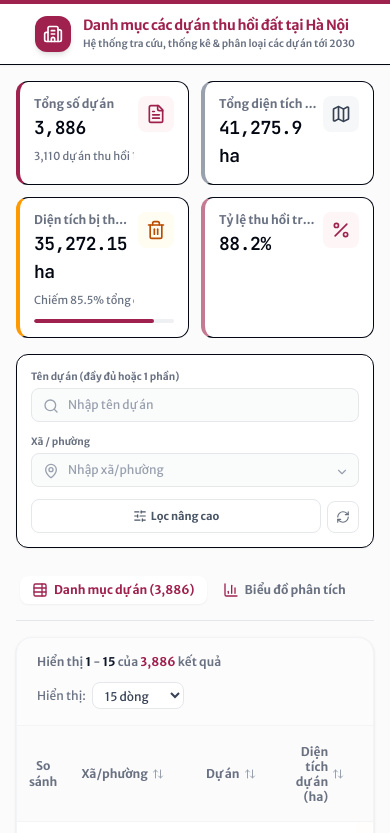
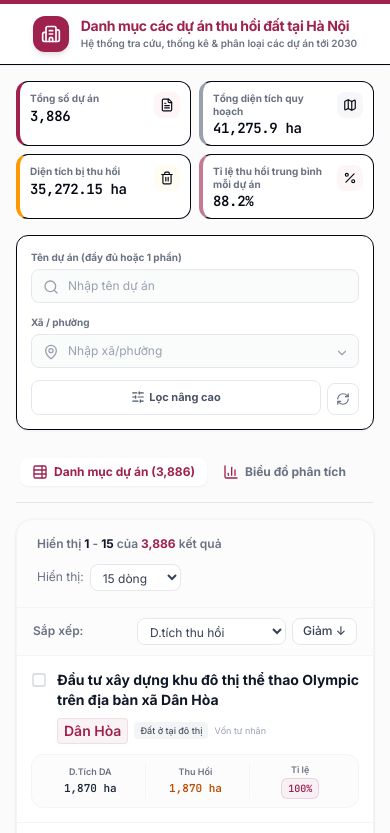
Before and after one commit to Roby-web/Tra-cuu-du-an-thu-hoi-dat-ha-noi, a React (Vite) app: page / in a window 390 px wide. Shown: the top 833 px of the page. Built offline with nearby package versions, Linux system fonts and the light colour scheme.

Commit message:
refactor: improve mobile layout and search accuracy
- Switch font to Inter for better readability
- Refine StatsGrid for responsive small-screen display
- Improve project search highlighting by normalizing Vietnamese 'đ/Đ'
- Standardize terminology to "tỉ lệ" throughout UI

```diff
--- a/src/components/CompareDrawer.tsx
+++ b/src/components/CompareDrawer.tsx
@@ -218,7 +218,7 @@
                   {/* Ratio Row */}
                   <tr>
                     <td className="py-4 px-4 font-semibold text-gray-500 text-xs text-[#9f224e]">
-                      TỶ LỆ THU HỒI ĐẤT
+                      TỈ LỆ THU HỒI ĐẤT
                     </td>
                     {selectedProjects.map((p, idx) => {
                       const ratio = p.dienTichDa > 0 ? (p.dienTichTh / p.dienTichDa) * 100 : 100;
--- a/src/components/ProjectTable.tsx
+++ b/src/components/ProjectTable.tsx
@@ -84,11 +84,23 @@
 
   // Highlight search terms helper
   const highlightText = (text: string, highlight: string) => {
-    if (!highlight || !text) return <span className="font-sans text-sm">{text}</span>;
+    const trimmed = (highlight || "").trim();
+    if (!trimmed || !text) return <span className="font-sans text-sm">{text}</span>;
 
     // Normalize to find matching indices without tone-sensitivity but display original text
-    const cleanText = text.toLowerCase().normalize("NFD").replace(/[\u0300-\u036f]/g, "");
-    const cleanHighlight = highlight.toLowerCase().normalize("NFD").replace(/[\u0300-\u036f]/g, "");
+    const cleanText = text
+      .toLowerCase()
+      .normalize("NFD")
+      .replace(/[\u0300-\u036f]/g, "")
+      .replace(/đ/g, "d")
+      .replace(/Đ/g, "d");
+
+    const cleanHighlight = trimmed
+      .toLowerCase()
+      .normalize("NFD")
+      .replace(/[\u0300-\u036f]/g, "")
+      .replace(/đ/g, "d")
+      .replace(/Đ/g, "d");
 
     const parts: React.ReactNode[] = [];
     let lastIndex = 0;
@@ -102,13 +114,13 @@
         parts.push(text.slice(lastIndex, index));
       }
       // Add highlighted text
-      const matchText = text.slice(index, index + highlight.length);
+      const matchText = text.slice(index, index + trimmed.length);
       parts.push(
         <mark key={index} className="bg-amber-100 text-amber-900 rounded px-0.5 font-sans font-medium">
           {matchText}
         </mark>
       );
-      lastIndex = index + highlight.length;
+      lastIndex = index + trimmed.length;
       index = cleanText.indexOf(cleanHighlight, lastIndex);
     }
 
@@ -150,8 +162,36 @@
         </div>
       </div>
 
+      {/* Mobile Sort Control */}
+      <div className="md:hidden px-4 py-2.5 bg-gray-50/50 border-b border-gray-100 flex items-center justify-between gap-2">
+        <span className="text-xs text-gray-500 font-semibold font-sans">Sắp xếp:</span>
+        <div className="flex gap-1.5 flex-1 max-w-[220px]">
+          <select
+            id="mobile-sort-field"
+            value={sortField}
+            onChange={(e) => {
+              handleSort(e.target.value as SortField);
+            }}
+            className="flex-1 px-2 py-1 bg-white border border-gray-200 rounded-lg text-xs font-sans text-gray-700 outline-none focus:border-[#9f224e]"
+          >
+            <option value="dienTichTh">D.tích thu hồi</option>
+            <option value="dienTichDa">D.tích dự án</option>
+            <option value="tenDuAn">Tên dự án</option>
+            <option value="xaPhuong">Xã/phường</option>
+            <option value="tyLeTh">Tỉ lệ thu hồi</option>
+          </select>
+          <button
+            type="button"
+            onClick={() => setSortOrder(sortOrder === "asc" ? "desc" : "asc")}
+            className="px-2.5 py-1 bg-white border border-gray-200 rounded-lg text-xs font-sans text-gray-700 hover:bg-gray-50 font-medium"
+          >
+            {sortOrder === "asc" ? "Tăng ↑" : "Giảm ↓"}
+          </button>
+        </div>
+      </div>
+
       {/* Table grid container */}
-      <div className="overflow-x-auto w-full">
+      <div className="hidden md:block overflow-x-auto w-full">
         <table className="w-full text-left border-collapse">
           <thead>
             <tr className="bg-gray-50/70 border-b border-gray-100">
@@ -310,6 +350,109 @@
         </table>
       </div>
 
+      {/* Mobile list view */}
+      <div className="md:hidden divide-y divide-gray-100 bg-white">
+        {paginatedProjects.length > 0 ? (
+          paginatedProjects.map((project, index) => {
+            const ratio = project.dienTichDa > 0
+              ? (project.dienTichTh / project.dienTichDa) * 100
+              : 100;
+
+            const isSelectedForCompare = selectedProjectsForCompare.some(
+              (p) => p.tenDuAn === project.tenDuAn && p.xaPhuong === project.xaPhuong
+            );
+
+            let badgeColor = "bg-rose-50 text-rose-700 border-rose-100";
+            if (ratio >= 100) badgeColor = "bg-[#9f224e]/5 text-[#9f224e] border-[#9f224e]/15 font-bold";
+            else if (ratio >= 50) badgeColor = "bg-red-50 text-[#9f224e]/90 border-red-100";
+            else if (ratio >= 20) badgeColor = "bg-amber-50 text-amber-700 border-amber-100";
+
+            return (
+              <div
+                key={`mobile-${project.tenDuAn}-${project.xaPhuong}-${index}`}
+                className="p-3.5 hover:bg-gray-50/50 transition-all flex flex-col gap-2.5"
+              >
+                {/* Header row: Checkbox and Project Title */}
+                <div className="flex items-start gap-2.5">
+                  <button
+                    type="button"
+                    onClick={(e) => {
+                      e.stopPropagation();
+                      onToggleCompare(project);
+                    }}
+                    className="text-gray-400 hover:text-[#9f224e] transition-colors mt-0.5 shrink-0"
+                    title={isSelectedForCompare ? "Bỏ chọn so sánh" : "Chọn so sánh"}
+                  >
+                    {isSelectedForCompare ? (
+                      <CheckSquare className="w-4 h-4 text-[#9f224e]" />
+                    ) : (
+                      <Square className="w-4 h-4 text-gray-300" />
+                    )}
+                  </button>
+
+                  <div className="flex-1 min-w-0">
+                    <button
+                      type="button"
+                      onClick={() => onSelectProject(project)}
+                      className="text-left font-bold text-gray-900 text-xs hover:text-[#9f224e] transition-colors leading-snug hover:underline block w-full"
+                    >
+                      {highlightText(project.tenDuAn, searchQuery)}
+                    </button>
+
+                    {/* Ward and classification badges */}
+                    <div className="mt-2 flex flex-wrap items-center gap-1.5 text-[9px] text-gray-500">
+                      <span className="bg-[#9f224e]/5 text-[#9f224e] font-semibold px-1.5 py-0.5 rounded border border-[#9f224e]/10">
+                        {highlightText(project.xaPhuong, wardQuery)}
+                      </span>
+                      {project.mucDich && (
+                        <span className="bg-gray-100 text-gray-600 px-1.5 py-0.5 rounded font-medium max-w-[120px] truncate">
+                          {project.mucDich}
+                        </span>
+                      )}
+                      {project.phanLoai && (
+                        <span className="text-gray-400 font-normal truncate max-w-[100px]">
+                          {project.phanLoai}
+                        </span>
+                      )}
+                    </div>
+                  </div>
+                </div>
+
+                {/* Details layout: Grid with areas & ratio */}
+                <div className="grid grid-cols-3 gap-1 bg-gray-50/50 p-2 rounded-xl border border-gray-100 text-center">
+                  <div className="flex flex-col justify-center">
+                    <span className="text-[9px] text-gray-500 font-semibold font-sans">D.Tích DA</span>
+                    <span className="text-[11px] font-bold text-gray-800 font-mono mt-0.5">
+                      {project.dienTichDa > 0
+                        ? project.dienTichDa.toLocaleString("en-US", { maximumFractionDigits: 1 }) + " ha"
+                        : "—"}
+                    </span>
+                  </div>
+
+                  <div className="flex flex-col border-l border-gray-100 justify-center">
+                    <span className="text-[9px] text-gray-500 font-semibold font-sans">Thu Hồi</span>
+                    <span className="text-[11px] font-bold text-amber-700 font-mono mt-0.5">
+                      {project.dienTichTh.toLocaleString("en-US", { maximumFractionDigits: 1 })} ha
+                    </span>
+                  </div>
+
+                  <div className="flex flex-col border-l border-gray-100 items-center justify-center">
+                    <span className="text-[9px] text-gray-500 font-semibold font-sans mb-0.5">Tỉ lệ</span>
+                    <span className={`inline-flex items-center justify-center px-1.5 py-0.5 text-[10px] rounded-md border font-mono font-bold ${badgeColor}`}>
+                      {ratio.toFixed(0)}%
+                    </span>
+                  </div>
+                </div>
+              </div>
+            );
+          })
+        ) : (
+          <div className="py-12 px-4 text-center font-sans text-gray-400 italic text-xs">
+            Không tìm thấy dự án nào khớp với bộ lọc tìm kiếm hiện tại.
+          </div>
+        )}
+      </div>
+
       {/* Pagination panel */}
       {totalPages > 1 && (
         <div className="px-5 py-4 border-t border-gray-100 flex items-center justify-between bg-white">
--- a/src/components/StatsGrid.tsx
+++ b/src/components/StatsGrid.tsx
@@ -46,7 +46,7 @@
     },
     {
       id: "stats-ratio",
-      title: "Tỷ lệ thu hồi trung bình mỗi dự án",
+      title: "Tỉ lệ thu hồi trung bình mỗi dự án",
       value: `${stats.avgRecoveryRatio.toFixed(1)}%`,
       subtext: "",
       icon: <Percent className="w-5 h-5 text-[#9f224e]" />,
@@ -56,29 +56,35 @@
   ];
 
   return (
-    <div className="grid grid-cols-2 gap-3">
+    <div className="grid grid-cols-2 gap-2 sm:gap-3">
       {cards.map((card) => (
         <div
           key={card.id}
           id={card.id}
-          className={`p-3.5 rounded-xl border transition-all duration-300 hover:shadow-md hover:translate-y-[-1px] ${card.bg}`}
+          className={`p-2.5 sm:p-3.5 rounded-xl border transition-all duration-300 hover:shadow-md hover:translate-y-[-1px] ${card.bg}`}
         >
           <div className="flex justify-between items-start">
             <div className="flex-1 min-w-0 mr-1">
-              <p className="text-xs font-bold text-gray-500 truncate">{card.title}</p>
-              <h3 className="text-lg font-extrabold text-gray-950 mt-0.5 font-mono tracking-tight">{card.value}</h3>
+              <p className="text-[10px] sm:text-xs font-bold text-gray-500 leading-tight break-words">
+                {card.title}
+              </p>
+              <h3 className="text-sm sm:text-lg font-extrabold text-gray-950 mt-1 font-mono tracking-tight leading-none whitespace-nowrap">
+                {card.value}
+              </h3>
               {card.subtext && (
-                <p className="text-[11px] text-gray-500 mt-1.5 flex items-center gap-1 font-sans truncate" title={card.subtext}>
+                <p className="hidden sm:flex text-[11px] text-gray-500 mt-1.5 items-center gap-1 font-sans truncate" title={card.subtext}>
                   {card.subtext}
                 </p>
               )}
             </div>
-            <div className={`p-2 rounded-lg ${card.iconBg} shrink-0`}>
-              {card.icon}
+            <div className={`p-1.5 sm:p-2 rounded-lg ${card.iconBg} shrink-0`}>
+              <div className="w-3.5 h-3.5 sm:w-5 sm:h-5 flex items-center justify-center">
+                {React.cloneElement(card.icon as React.ReactElement, { className: "w-full h-full" })}
+              </div>
             </div>
           </div>
           {card.id === "stats-recovered-area" && (
-            <div className="w-full bg-gray-200/60 h-1 rounded-full mt-2.5 overflow-hidden">
+            <div className="hidden sm:block w-full bg-gray-200/60 h-1 rounded-full mt-2.5 overflow-hidden">
               <div
                 className="bg-[#9f224e] h-full rounded-full transition-all duration-500"
                 style={{ width: `${Math.min(100, percentRecovered)}%` }}
--- a/src/index.css
+++ b/src/index.css
@@ -1,8 +1,8 @@
-@import url('https://fonts.googleapis.com/css2?family=Merriweather+Sans:wght@300;400;500;600;700;800&family=JetBrains+Mono:wght@400;500;600&display=swap');
+@import url('https://fonts.googleapis.com/css2?family=Inter:wght@300;400;500;600;700;800&family=JetBrains+Mono:wght@400;500;600&display=swap');
 @import "tailwindcss";
 
 @theme {
-  --font-sans: "Merriweather Sans", ui-sans-serif, system-ui, sans-serif;
+  --font-sans: "Inter", ui-sans-serif, system-ui, sans-serif;
   --font-mono: "JetBrains Mono", ui-monospace, SFMono-Regular, monospace;
 }
 
```
Also changed, not shown: src/components/ProjectDetail.tsx (+6 -6 lines).
